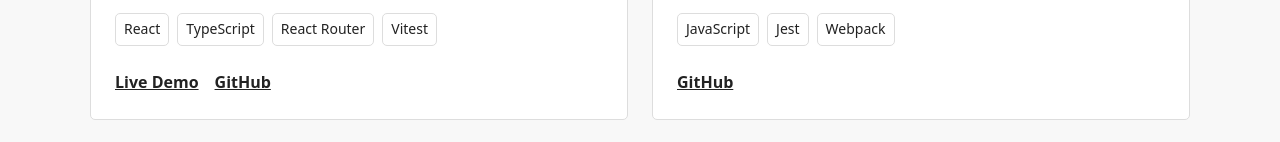
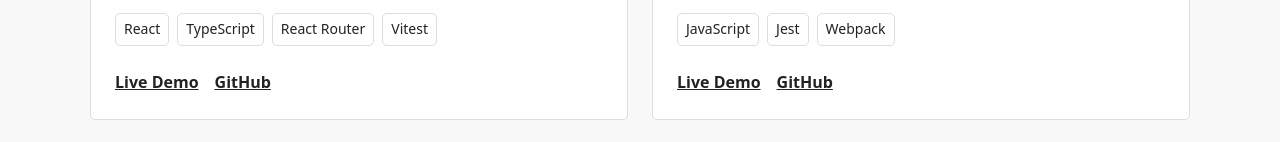
Before and after one commit to julioldv/portfolio, a React (Vite) app: page / in a window 1280 px wide. Shown: the part 1543-1685 px from the top of the page. Built offline with nearby package versions, Linux system fonts and the light colour scheme.

Commit message:
feat: add live demo link to battleship project

```diff
--- a/src/data/projects.ts
+++ b/src/data/projects.ts
@@ -23,6 +23,7 @@
       'A browser-based Battleship game built with JavaScript using test-driven development.',
     technologies: ['JavaScript', 'Jest', 'Webpack'],
     githubUrl: 'https://github.com/julioldv/battleship-js',
+    liveUrl: 'https://julioldv.github.io/battleship-js/'
   },
   {
     id: 3,
```
